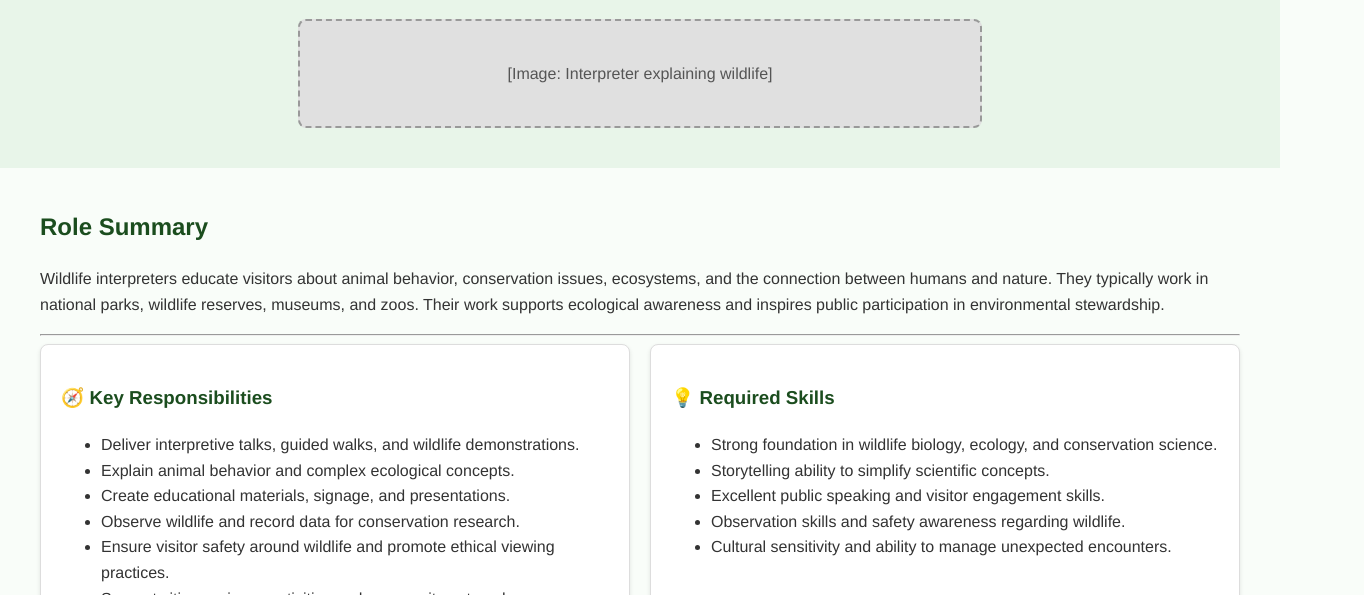
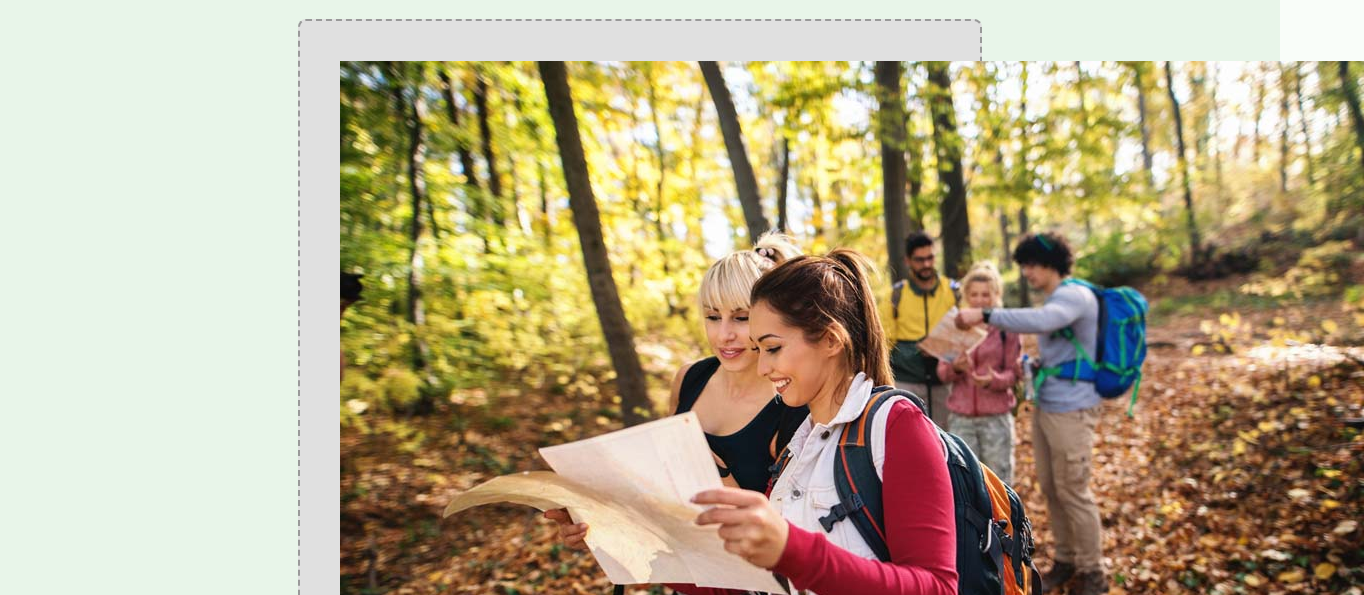
Before and after one commit to XiaoyaXing03/CONV-101, a plain HTML site: page detail-wildlife.html in a window 1280 px wide. Shown: the part 205-800 px from the top of the page, 1364 px wide, since content can reach past the window. Drawn offline with Linux system fonts and the light colour scheme.

Commit message:
Replace placeholder image with actual wildlife image

```diff
--- a/detail-wildlife.html
+++ b/detail-wildlife.html
@@ -20,7 +20,7 @@
 
     <div style="background-color: #e8f5e9; padding: 40px; text-align: center;">
         <h1>Wildlife Interpreter</h1>
-        <div class="img-placeholder" style="max-width: 600px; margin: 0 auto;">[Image: Interpreter explaining wildlife]</div>
+        <div class="img-placeholder" style="max-width: 600px; margin: 0 auto;"><img src = "image/guide2.jpg"></div>
     </div>
 
     <div class="container">
```
